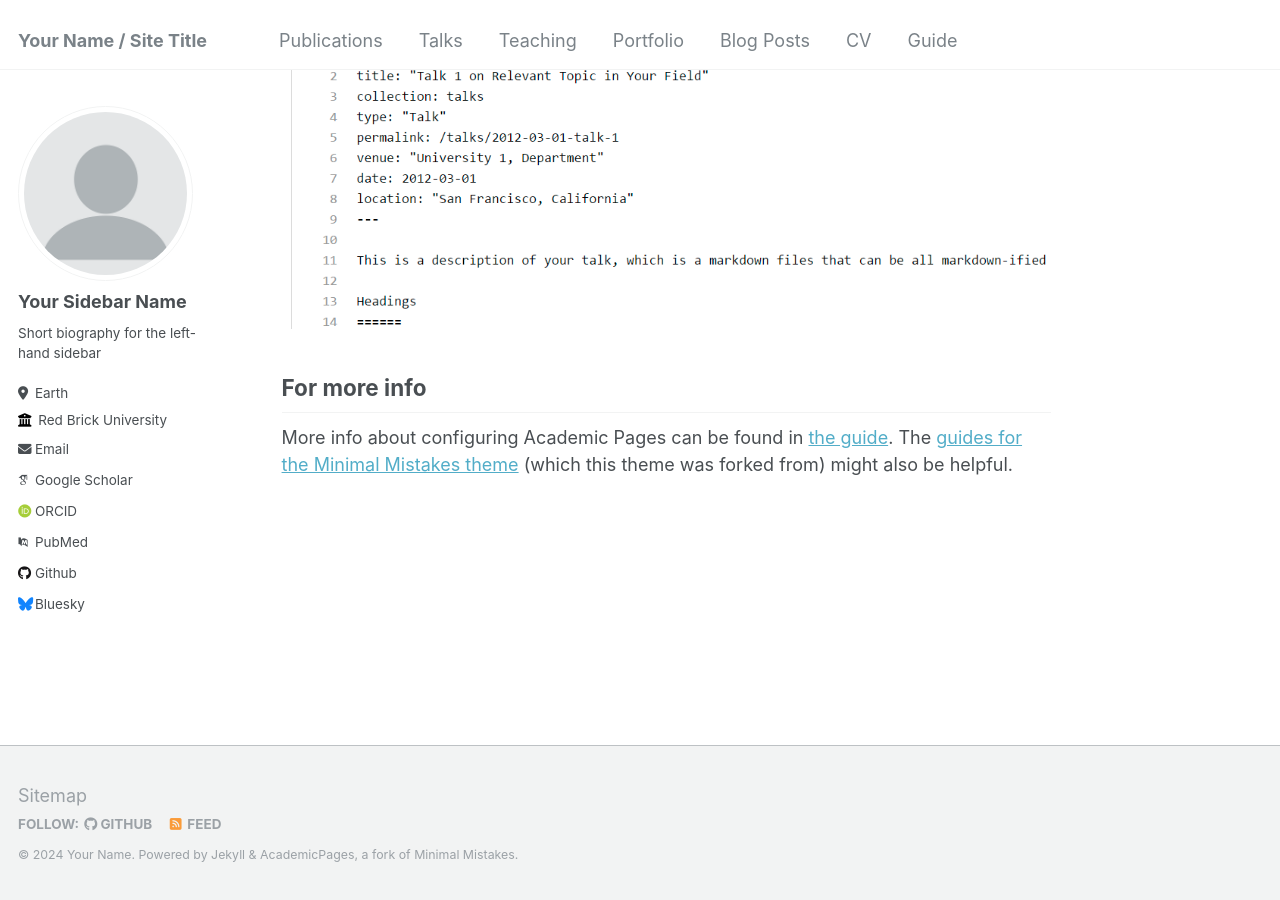
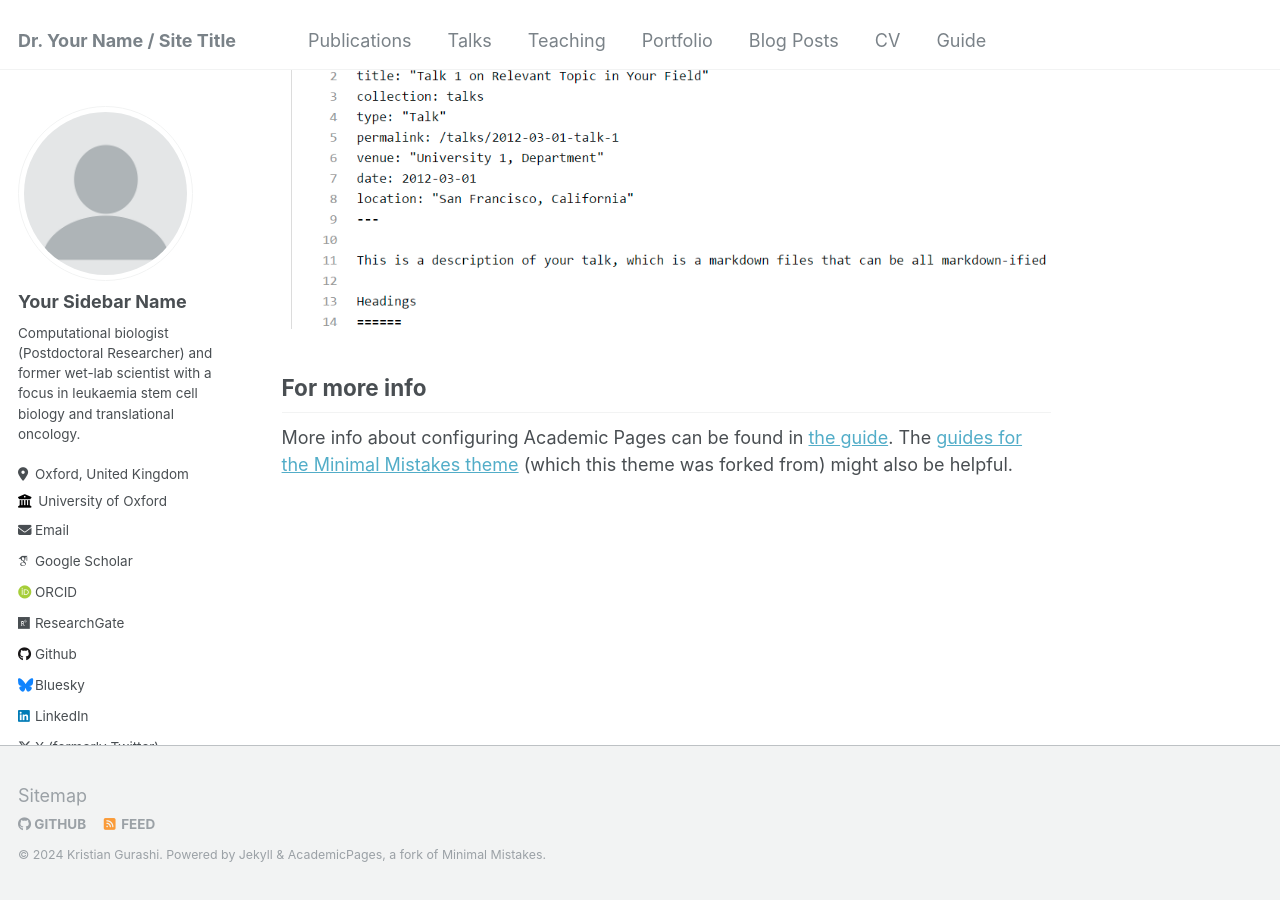
Before and after one commit to EspressoKris/Portfolio, a Jekyll site: the page built from _pages/about.md, in a window 1280 px wide and 900 px high, scrolled down 2660 px. Built offline with Jekyll 4.4.1, drawn with Linux system fonts in a browser that asks for light colours; some web fonts are replaced.

Commit message:
Update _config.yml

```diff
--- a/_config.yml
+++ b/_config.yml
@@ -7,10 +7,10 @@
 # server process.
 
 # Basic Site Settings
-locale                   : "en-US"
-title                    : "Your Name / Site Title"
+locale                   : "en-UK"
+title                    : "Dr. Your Name / Site Title"
 title_separator          : "-"
-name                     : &name "Your Name"
+name                     : &name "Kristian Gurashi"
 description              : &description "personal description"
 url                      : https://espressokris.github.io/Portfolio # the base hostname & protocol for your site e.g. "https://mmistakes.github.io"
 baseurl                  : "" # the subpath of your site, e.g. "/blog"
@@ -24,19 +24,19 @@ author:
   avatar           : "profile.png"
   name             : "Your Sidebar Name"
   pronouns         : # example: "she/her"
-  bio              : "Short biography for the left-hand sidebar"
-  location         : "Earth"
-  employer         : "Red Brick University"
+  bio              : "Computational biologist (Postdoctoral Researcher) and former wet-lab scientist with a focus in leukaemia stem cell biology and translational oncology."
+  location         : "Oxford, United Kingdom"
+  employer         : "University of Oxford"
   uri              : # URL
   email            : "none@example.org"
 
   # Academic websites
   arxiv            : # URL - Update with the correct link to your profile
-  googlescholar    : "https://scholar.google.com/citations?user=PS_CX0AAAAAJ"
+  googlescholar    : "https://scholar.google.com/citations?hl=en&user=X2D8HogAAAAJ"
   impactstory      : # URL
-  orcid            : "http://orcid.org/yourorcidurl"
-  pubmed           : "https://www.ncbi.nlm.nih.gov/pubmed/?term=john+snow"
-  researchgate     : # URL
+  orcid            : "https://orcid.org/0000-0002-5540-3398"
+  pubmed           : # URL
+  researchgate     : "https://www.researchgate.net/profile/Kristian-Gurashi"
 
   # Repositories and software development
   bitbucket        : # Username - Update with your username on the site
@@ -56,7 +56,7 @@ author:
   keybase          : # Username
   instagram        : # Username
   lastfm           : # Username
-  linkedin         : # Username
+  linkedin         : "kristiangurashi"
   mastodon         : # URL
   medium           : # URL
   pinterest        : # Username
@@ -64,7 +64,7 @@ author:
   steam            : # Username
   telegram         : # URL
   tumblr           : # Username
-  twitter          : # Username for X / Twitter
+  twitter          : "krgurashi"
   vine             : # Username
   weibo            : # Username
   wikipedia        : # Username
```
